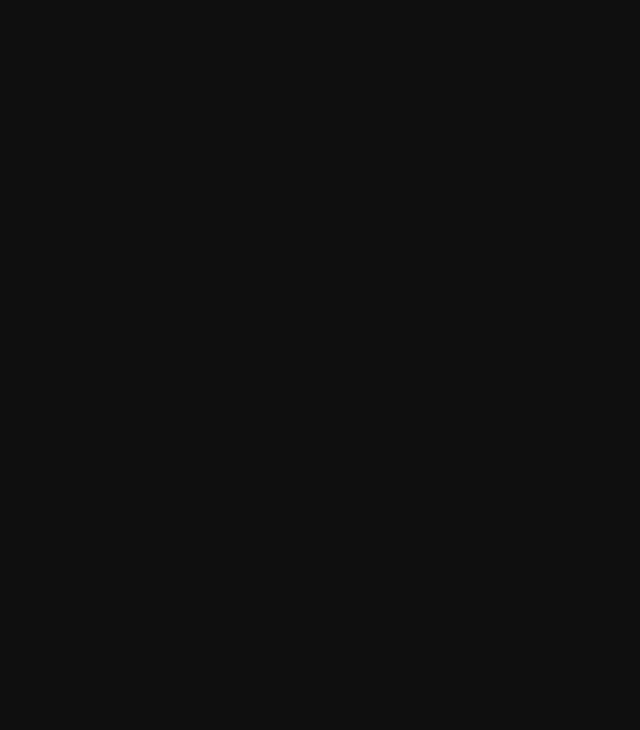
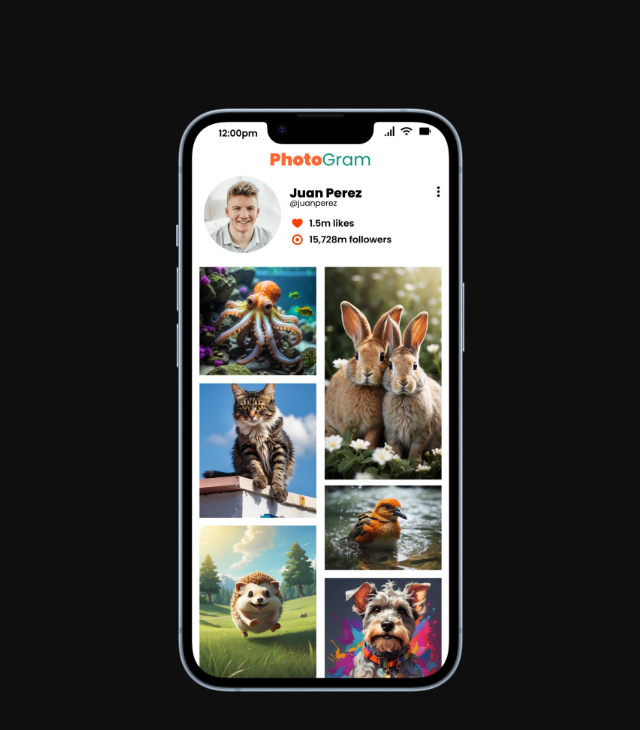
Before and after one commit to achipre/insta-clone, a React (Vite) app: page /login in a window 1280 px wide. Shown: the top 730 px of the page, without its empty margins (102-742 px from the left). Built offline with nearby package versions, Linux system fonts and the light colour scheme.

Commit message:
add Mockup-phone

```diff
--- a/src/pages/Login/login-page.jsx
+++ b/src/pages/Login/login-page.jsx
@@ -1,11 +1,11 @@
-import { Box, Container, Flex } from '@chakra-ui/react'
+import { Box, Container, Flex, Image } from '@chakra-ui/react'
 
 export default function LoginPage () {
   return (
     <Flex minH={'100vh'} justifyContent={'center'} alignItems={'center'}>
-      <Container maxW={'container.md'} bg='blue.400'>
+      <Container maxW={'container.md'}>
         <Box display={{ base: 'none', md: 'block' }} >
-
+          <Image src='mockup-phone.webp' maxH='60vh' minH='600px'/>
         </Box>
 
       </Container>
```
Also changed, not shown: public/mockup-phone.webp (added).
